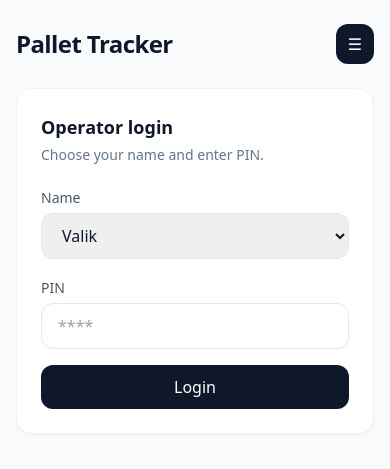
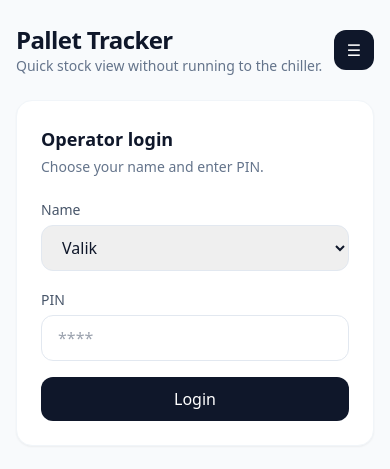
Before and after one commit to LordFlat/Pallet_Tracker, a FastAPI app: page /login in a window 390 px wide. Shown: the top 469 px of the page. Run offline with FastAPI, Linux system fonts and the light colour scheme; some libraries are stand-ins or nearby versions.

Commit message:
Update base.html

```diff
--- a/templates/base.html
+++ b/templates/base.html
@@ -5,73 +5,74 @@
   <meta name="viewport" content="width=device-width, initial-scale=1" />
   <title>{{ title if title else "Pallet Tracker" }}</title>
 
-  <!-- Tailwind (fast MVP) -->
   <script src="https://cdn.tailwindcss.com"></script>
-  <!-- Alpine for modals/toasts -->
   <script defer src="https://cdn.jsdelivr.net/npm/alpinejs@3.x.x/dist/cdn.min.js"></script>
 </head>
 
 <body class="bg-slate-50 text-slate-900">
-  <div class="max-w-6xl mx-auto px-4 py-6">
-    <header x-data="{ open: false }" class="mb-6">
+
+<div class="w-full max-w-6xl mx-auto px-4 py-6">
+
+  <!-- HEADER -->
+  <header x-data="{ open:false }" class="mb-6">
 
     <div class="flex items-center justify-between">
-    <!-- Logo / Title -->
+
       <div>
-      <h1 class="text-2xl font-semibold tracking-tight">Pallet Tracker</h1>
-      <p class="text-slate-500 text-sm hidden sm:block">
+        <h1 class="text-2xl font-semibold tracking-tight">
+          Pallet Tracker
+        </h1>
+        <p class="text-slate-500 text-sm">
           Quick stock view without running to the chiller.
         </p>
       </div>
 
-    <!-- Desktop menu -->
-    <div class="hidden sm:flex items-center gap-2">
-      <a href="/" class="px-4 py-2 rounded-xl bg-white border border-slate-200 hover:border-slate-300 hover:shadow-sm transition">
+      <!-- DESKTOP MENU -->
+      <div class="hidden md:flex items-center gap-2">
+        <a href="/" class="px-4 py-2 rounded-xl bg-white border border-slate-200 hover:shadow-sm">
           Dashboard
         </a>
-      <a href="/history" class="px-4 py-2 rounded-xl bg-white border border-slate-200 hover:border-slate-300 hover:shadow-sm transition">
+        <a href="/history" class="px-4 py-2 rounded-xl bg-white border border-slate-200 hover:shadow-sm">
           History
         </a>
-      <a href="/add" class="px-4 py-2 rounded-xl bg-slate-900 text-white hover:opacity-90 transition">
+        <a href="/add" class="px-4 py-2 rounded-xl bg-slate-900 text-white">
           Add pallet
         </a>
-      <a href="/logout" class="px-4 py-2 rounded-xl bg-white border border-slate-200 hover:border-slate-300 hover:shadow-sm transition">
+        <a href="/logout" class="px-4 py-2 rounded-xl bg-white border border-slate-200 hover:shadow-sm">
           Logout
         </a>
       </div>
 
-    <!-- Mobile burger -->
-    <button @click="open = !open"
-            class="sm:hidden px-3 py-2 rounded-xl bg-slate-900 text-white">
+      <!-- MOBILE BURGER -->
+      <button
+        @click="open = !open"
+        class="md:hidden w-10 h-10 flex items-center justify-center rounded-xl bg-slate-900 text-white">
         ☰
       </button>
+
     </div>
 
-  <!-- Mobile dropdown -->
-  <div x-show="open"
-       x-transition
-       @click.away="open = false"
-       class="sm:hidden mt-4 flex flex-col gap-2 bg-white border border-slate-200 rounded-2xl p-4 shadow-sm">
-
-    <a href="/" class="px-4 py-2 rounded-xl bg-white border border-slate-200">
+    <!-- MOBILE DROPDOWN -->
+    <div x-show="open" x-transition class="md:hidden mt-4 space-y-2">
+      <a href="/" class="block px-4 py-2 rounded-xl bg-white border border-slate-200">
         Dashboard
       </a>
-    <a href="/history" class="px-4 py-2 rounded-xl bg-white border border-slate-200">
+      <a href="/history" class="block px-4 py-2 rounded-xl bg-white border border-slate-200">
         History
       </a>
-    <a href="/add" class="px-4 py-2 rounded-xl bg-slate-900 text-white text-center">
+      <a href="/add" class="block px-4 py-2 rounded-xl bg-slate-900 text-white text-center">
         Add pallet
       </a>
-    <a href="/logout" class="px-4 py-2 rounded-xl bg-white border border-slate-200">
+      <a href="/logout" class="block px-4 py-2 rounded-xl bg-white border border-slate-200">
         Logout
       </a>
-
     </div>
 
   </header>
 
+  {% block content %}{% endblock %}
 
-    {% block content %}{% endblock %}
 </div>
+
 </body>
 </html>
```
Lines whose indentation alone changed are shown as unchanged.
